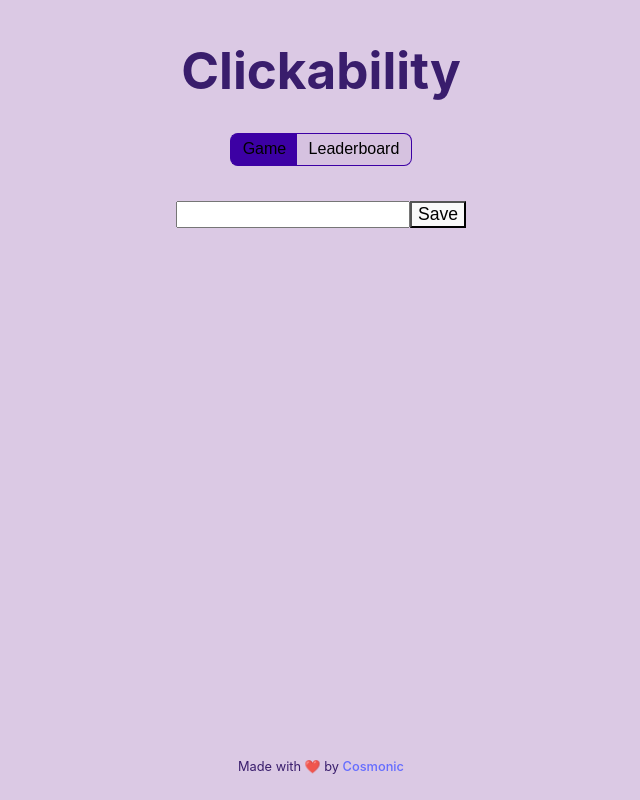
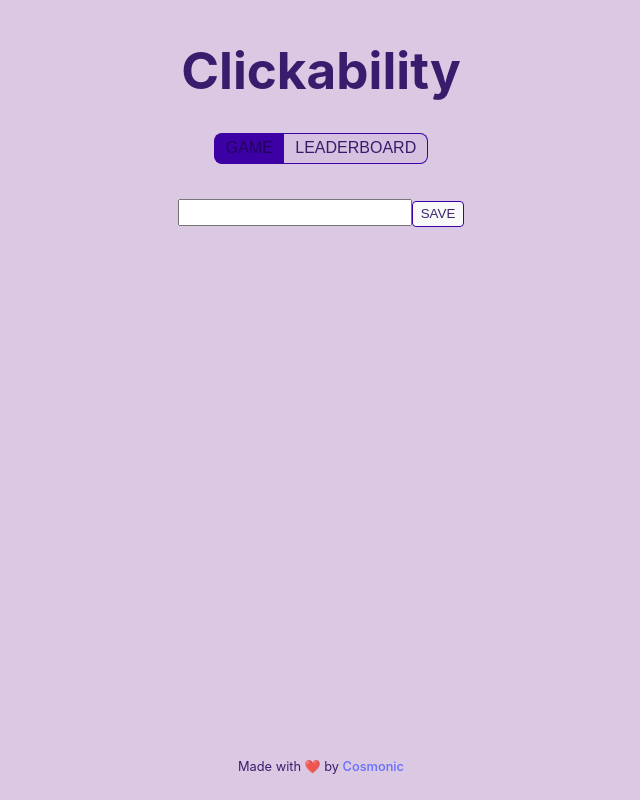
Before and after one commit to lachieh/leaderboard-ui, a React (Vite) app: page / in a window 1280 px wide. Shown: the whole page, without its empty margins (319-959 px from the left). Built offline with nearby package versions, Linux system fonts and the light colour scheme.

Commit message:
update button styles

```diff
--- a/src/Game/Game.module.css
+++ b/src/Game/Game.module.css
@@ -54,25 +54,6 @@
   justify-content: center;
 }
 
-.intro button {
-  border-radius: 8px;
-  border: 1px solid transparent;
-  padding: 0.6em 1.2em;
-  font-size: 1em;
-  font-weight: 500;
-  font-family: inherit;
-  background-color: #1a1a1a;
-  cursor: pointer;
-  transition: border-color 0.25s;
-}
-.intro button:hover {
-  border-color: #646cff;
-}
-.intro button:focus,
-.intro button:focus-visible {
-  outline: 4px auto -webkit-focus-ring-color;
-}
-
 .intro span {
   font-size: 2rem;
   font-weight: 500;
--- a/src/NavBar/NavBar.module.css
+++ b/src/NavBar/NavBar.module.css
@@ -1,5 +1,6 @@
 .button {
   border: 0 solid var(--highlight);
+  border-radius: 0;
   border-top-width: 1px;
   border-bottom-width: 1px;
   background: var(--bg);
--- a/src/Team/Team.module.css
+++ b/src/Team/Team.module.css
@@ -10,7 +10,3 @@
 .input {
   font-size: inherit;
 }
-
-.Team button {
-  font-size: inherit;
-}
--- a/src/index.css
+++ b/src/index.css
@@ -1,11 +1,11 @@
 :root {
+  --text: rgb(214 193 225 / 87%);
+  --bg: rgb(30 0 89 / 86%);
+  --highlight: rgb(60 0 164);
+
   font-family: Inter, system-ui, Avenir, Helvetica, Arial, sans-serif;
   line-height: 1.5;
   font-weight: 400;
-
-  --text: rgb(214 193 225 / 87%);
-  --bg: rgb(30 0 89 / 86%);
-  --highlight: rgb(60 0 164);
 
   color-scheme: light dark;
   color: var(--text);
@@ -50,6 +50,24 @@
   line-height: 1.1;
 }
 
+button {
+  padding: 0.4em 0.6em;
+  line-height: 1;
+  text-transform: uppercase;
+  background-color: var(--bg);
+  border: 1px solid var(--highlight);
+  border-radius: 4px;
+  color: var(--text);
+}
+
+button:hover {
+  border-color: #646cff;
+}
+button:focus,
+button:focus-visible {
+  outline: 4px auto -webkit-focus-ring-color;
+}
+
 @media (prefers-color-scheme: light) {
   :root {
     --text: rgba(30 0 89 / 86%);
```
